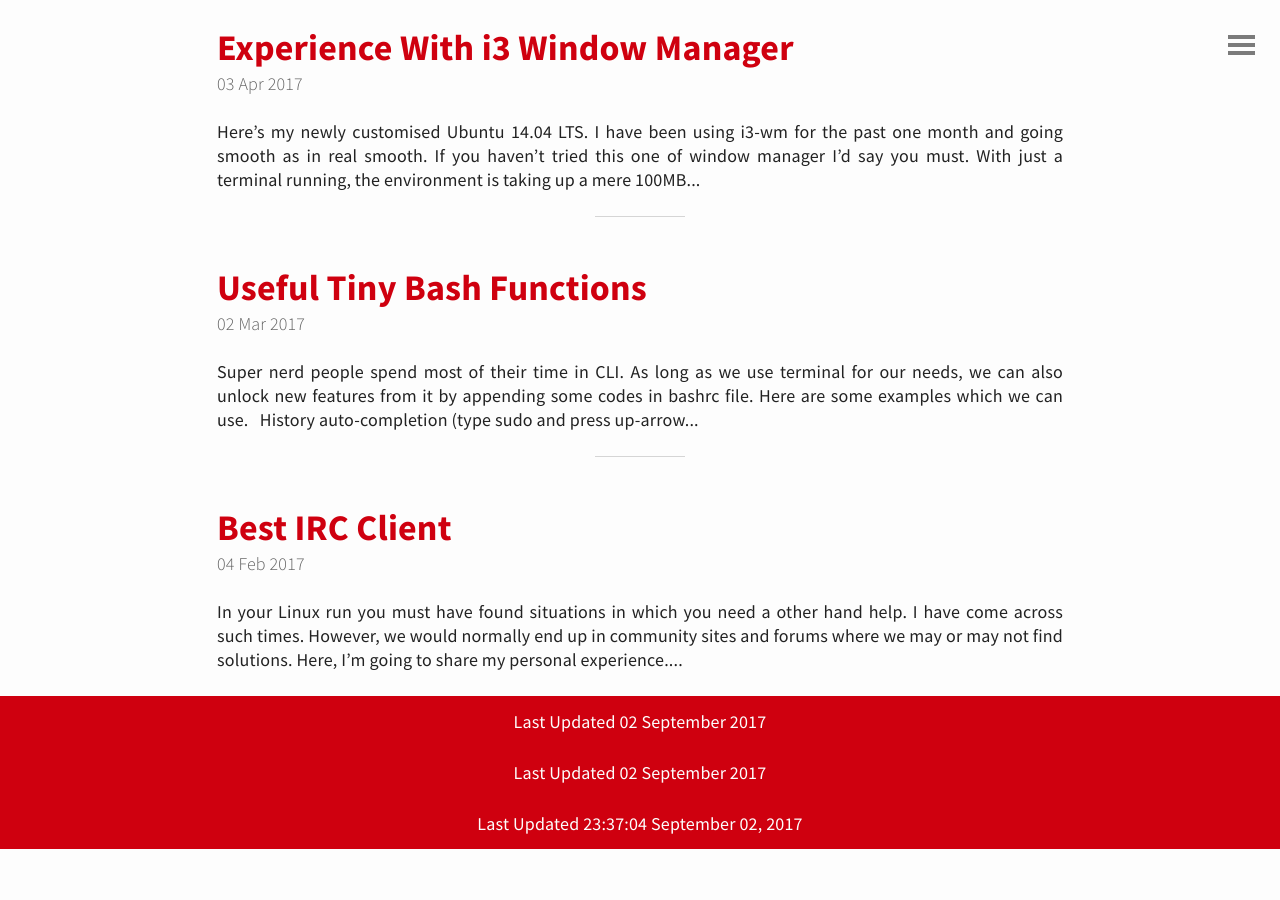
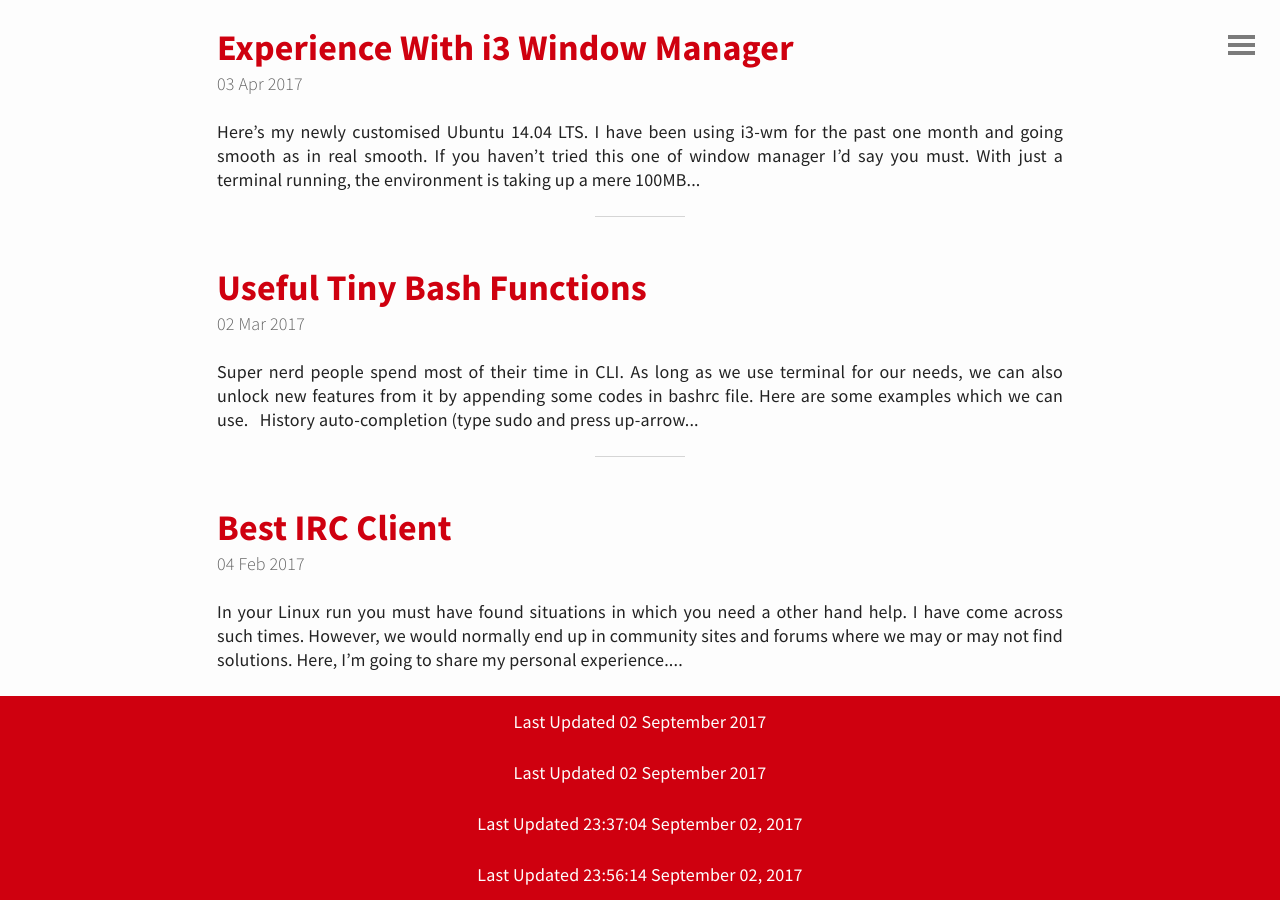
Before and after one commit to shonry271192/-, a Jekyll site: the page built from index.html, in a window 1280 px wide and 900 px high, scrolled down 1068 px. Built offline with Jekyll 4.4.1, drawn with Linux system fonts in a browser that asks for light colours; the list of posts is cut into pages by our own code; before the commit the page ends 1917 px from its top, so only the background shows below that.

Commit message:
updated site

```diff
--- a/_includes/footer.html
+++ b/_includes/footer.html
@@ -1,3 +1,4 @@
 <footer><span>Last Updated {{ site.time | date: '%d %B %Y' }} </span></footer>
 <footer><span>Last Updated 02 September 2017 </span></footer>
 <footer><span>Last Updated 23:37:04 September 02, 2017 </span></footer>
+<footer><span> Last Updated 23:56:14 September 02, 2017 </span></footer>
```
